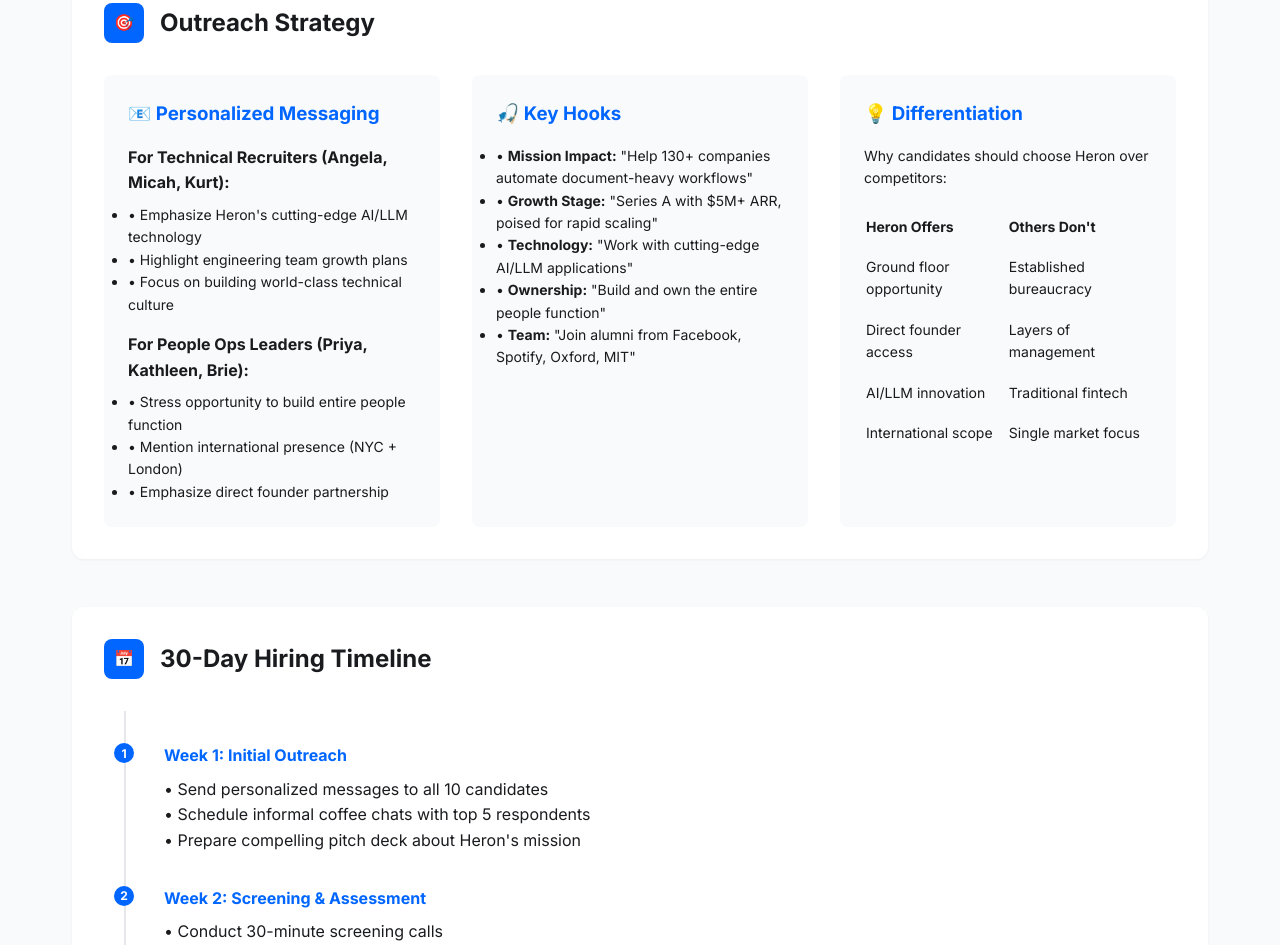
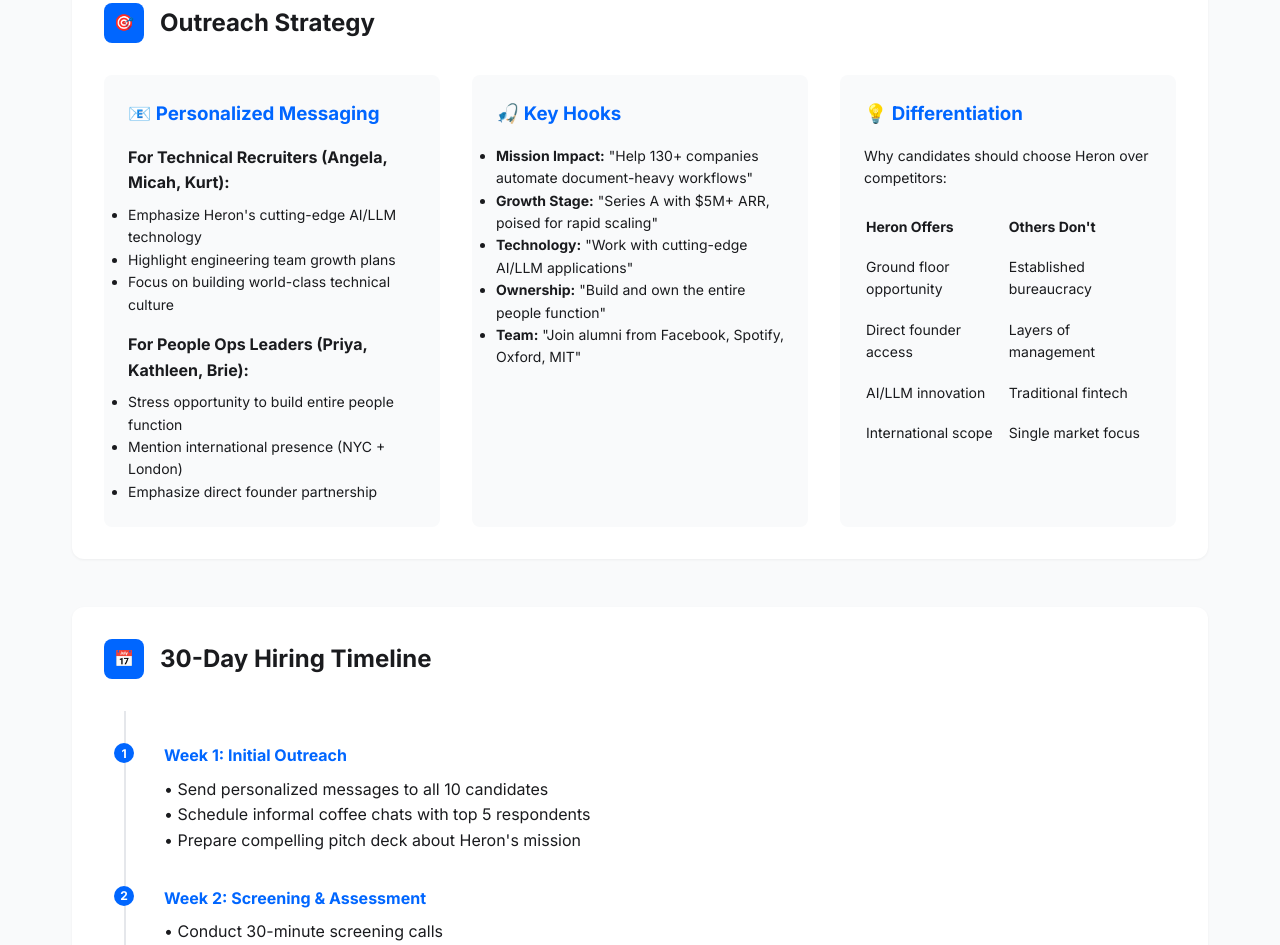
Before and after one commit to xwang118/Heron-Analysis, a plain HTML site: page part2.html in a window 1280 px wide. Shown: the part 2847-3792 px from the top of the page. Drawn offline with Linux system fonts and the light colour scheme.

Commit message:
Update part2.html

```diff
--- a/part2.html
+++ b/part2.html
@@ -860,26 +860,26 @@
                     <h3>📧 Personalized Messaging</h3>
                     <p><strong>For Technical Recruiters (Angela, Micah, Kurt):</strong></p>
                     <ul style="margin-top: 0.5rem; font-size: 0.875rem;">
-                        <li>• Emphasize Heron's cutting-edge AI/LLM technology</li>
-                        <li>• Highlight engineering team growth plans</li>
-                        <li>• Focus on building world-class technical culture</li>
+                        <li> Emphasize Heron's cutting-edge AI/LLM technology</li>
+                        <li> Highlight engineering team growth plans</li>
+                        <li> Focus on building world-class technical culture</li>
                     </ul>
                     <p style="margin-top: 1rem;"><strong>For People Ops Leaders (Priya, Kathleen, Brie):</strong></p>
                     <ul style="margin-top: 0.5rem; font-size: 0.875rem;">
-                        <li>• Stress opportunity to build entire people function</li>
-                        <li>• Mention international presence (NYC + London)</li>
-                        <li>• Emphasize direct founder partnership</li>
+                        <li> Stress opportunity to build entire people function</li>
+                        <li> Mention international presence (NYC + London)</li>
+                        <li> Emphasize direct founder partnership</li>
                     </ul>
                 </div>
 
                 <div class="strategy-card">
                     <h3>🎣 Key Hooks</h3>
                     <ul style="font-size: 0.875rem;">
-                        <li>• <strong>Mission Impact:</strong> "Help 130+ companies automate document-heavy workflows"</li>
-                        <li>• <strong>Growth Stage:</strong> "Series A with $5M+ ARR, poised for rapid scaling"</li>
-                        <li>• <strong>Technology:</strong> "Work with cutting-edge AI/LLM applications"</li>
-                        <li>• <strong>Ownership:</strong> "Build and own the entire people function"</li>
-                        <li>• <strong>Team:</strong> "Join alumni from Facebook, Spotify, Oxford, MIT"</li>
+                        <li> <strong>Mission Impact:</strong> "Help 130+ companies automate document-heavy workflows"</li>
+                        <li> <strong>Growth Stage:</strong> "Series A with $5M+ ARR, poised for rapid scaling"</li>
+                        <li> <strong>Technology:</strong> "Work with cutting-edge AI/LLM applications"</li>
+                        <li> <strong>Ownership:</strong> "Build and own the entire people function"</li>
+                        <li> <strong>Team:</strong> "Join alumni from Facebook, Spotify, Oxford, MIT"</li>
                     </ul>
                 </div>
 
```
